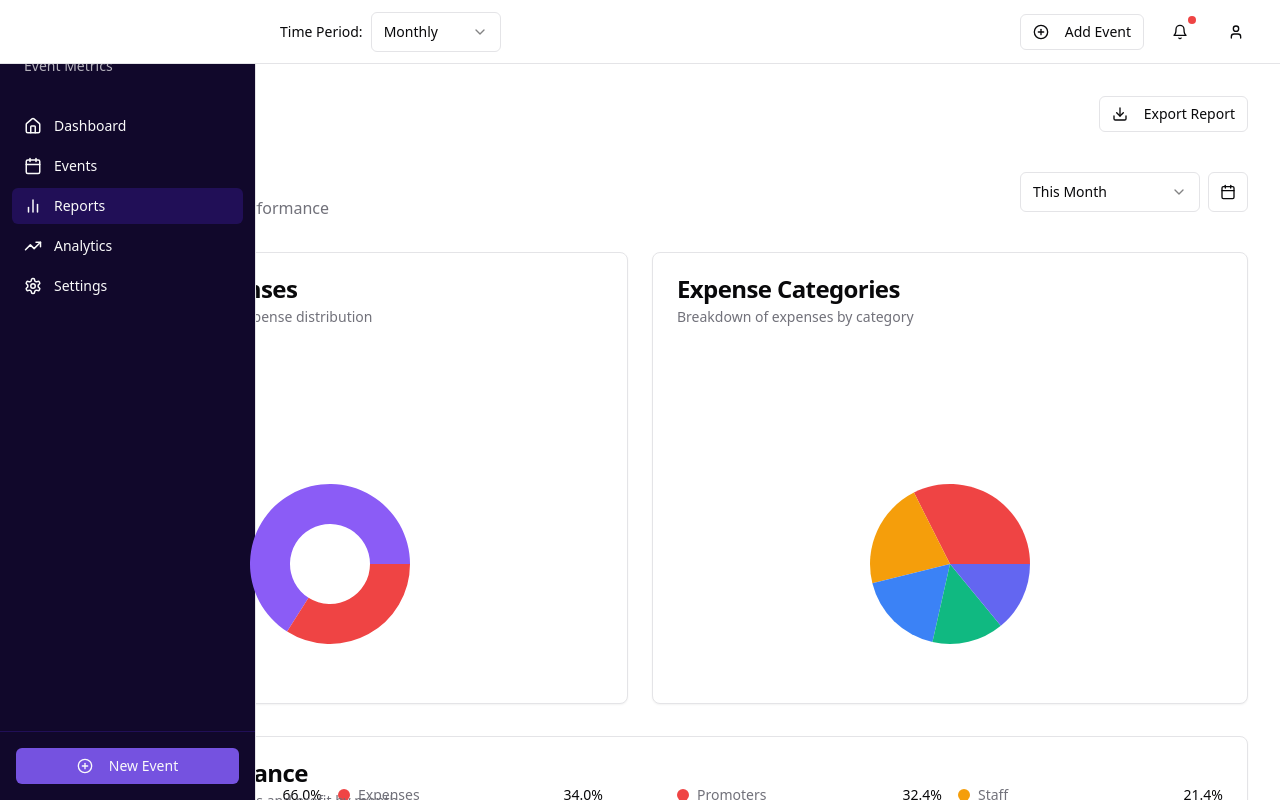
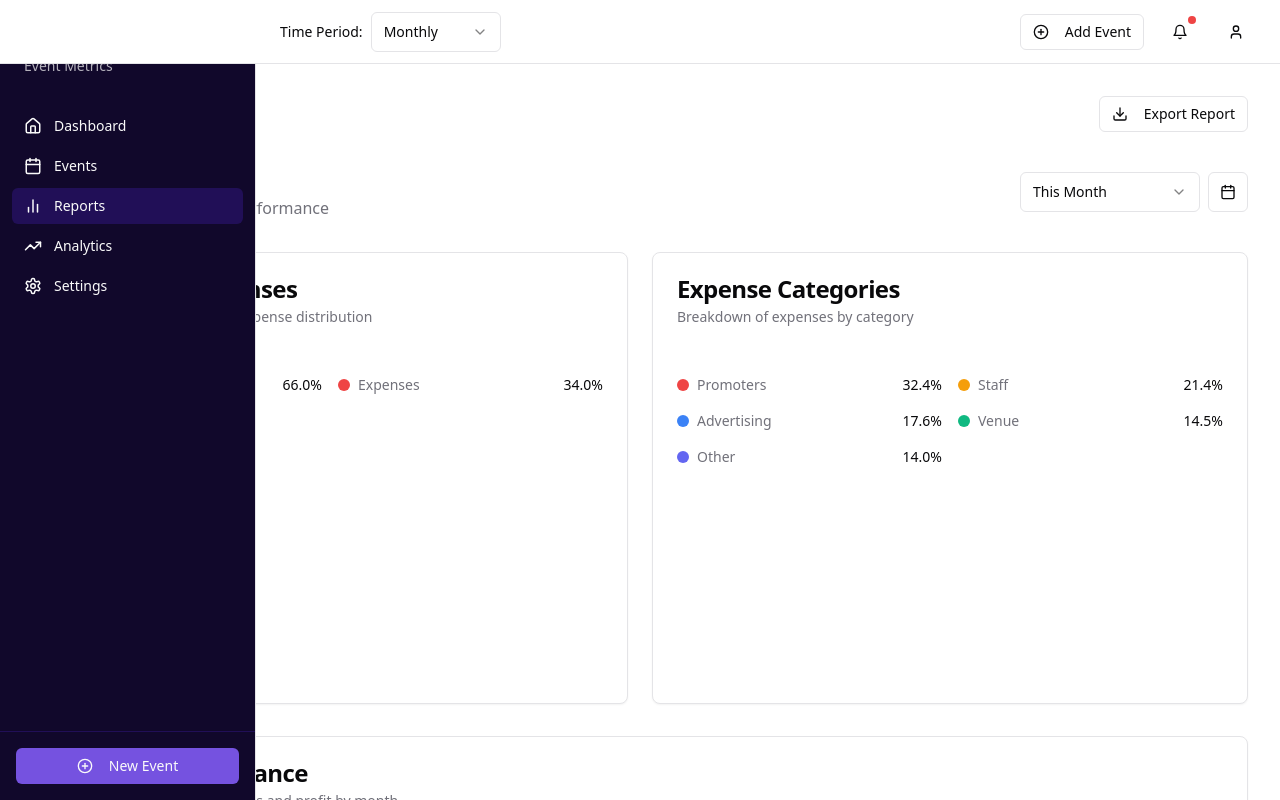
Before and after one commit to eshraqismdev/rumba-event-metrics, a React (Vite) app: page /reports in a window 1280 px wide. Shown: the top 800 px of the page. Built offline with nearby package versions, Linux system fonts and the light colour scheme.

Commit message:
Fix: Resolve type errors in RevenuePieChart and AddData
Fixes type errors related to the children prop in RevenuePieChart and the promoters prop in AddData.

```diff
--- a/src/components/dashboard/RevenuePieChart.tsx
+++ b/src/components/dashboard/RevenuePieChart.tsx
@@ -42,6 +42,7 @@ export function RevenuePieChart({ isExpenses = false }: RevenuePieChartProps) {
       config={config}
       className="w-full aspect-[4/3] mx-auto"
     >
+      <div>
         <PieChart margin={{ top: 20, right: 20, bottom: 20, left: 20 }}>
           <Pie
             data={data}
@@ -73,6 +74,7 @@ export function RevenuePieChart({ isExpenses = false }: RevenuePieChartProps) {
             </div>
           ))}
         </div>
+      </div>
     </ChartContainer>
   );
 }
--- a/src/pages/AddData.tsx
+++ b/src/pages/AddData.tsx
@@ -1,4 +1,3 @@
-
 import React, { useState } from 'react';
 import { zodResolver } from "@hookform/resolvers/zod";
 import { useForm } from "react-hook-form";
@@ -107,11 +106,13 @@ const AddData = () => {
 
   const onSubmit = (values: z.infer<typeof formSchema>) => {
     console.log({
-      ...values,
-      promoters,
-      staff,
-      tableCommissions,
-      adCampaigns
+      formValues: values,
+      dynamicData: {
+        promoters,
+        staff,
+        tableCommissions,
+        adCampaigns
+      }
     });
 
     // In a real app, this would save to a database
@@ -119,7 +120,6 @@ const AddData = () => {
     setTimeout(() => navigate("/"), 1500);
   };
 
-  // Add/remove handlers for dynamic form fields
   const addPromoter = () => {
     setPromoters([...promoters, { name: '', girlsCount: '', payment: '' }]);
   };
```
Lines whose indentation alone changed are shown as unchanged.
